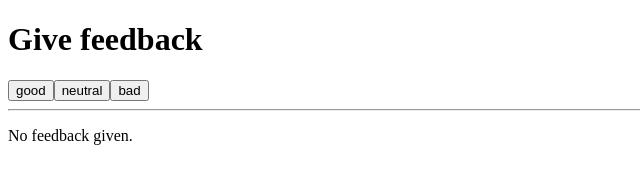
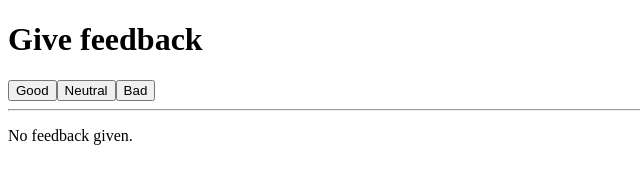
Before and after one commit to dustin4d/FullStackOpen, a React (Vite) app in the folder part1/unicafe/: page / in a window 1280 px wide. Shown: the top 170 px of the page, without its empty margins (0-640 px from the left). Built offline with nearby package versions, Linux system fonts and the light colour scheme.

Commit message:
1.10 complete -- Button components

```diff
--- a/part1/unicafe/src/App.jsx
+++ b/part1/unicafe/src/App.jsx
@@ -68,18 +68,45 @@ const App = () => {
     </div>
   )
 }
-
+/*
+ * FEEDBACK AND BUTTONS
+ */
 const Feedback = (props) => {
     return (
         <div>
             <h1>Give feedback</h1>
-            <button onClick={props.handleGood}>good</button>
-            <button onClick={props.handleNeutral}>neutral</button>
-            <button onClick={props.handleBad}>bad</button>
+            <Button text='good' handleGood={props.handleGood} />
+            <Button text='neutral' handleNeutral={props.handleNeutral}/>
+            <Button text='bad' handleBad={props.handleBad} />
             <hr></hr>
         </div>
     )
 }
+
+const Button = (props) => {
+  if (props.text === 'good') {
+    return (
+      <button onClick={props.handleGood}>Good</button>
+    )
+  }
+
+  if (props.text === 'neutral') {
+    return (
+      <button onClick={props.handleNeutral}>Neutral</button>
+    )
+  }
+
+  if (props.text === 'bad') {
+    return (
+      <button onClick={props.handleBad}>Bad</button>
+    )
+  }
+}
+
+
+/*
+ * STATS AND SHIT
+ */
 
 const Stats = (props) => {
   if (props.feedback.total === 0) {
```
